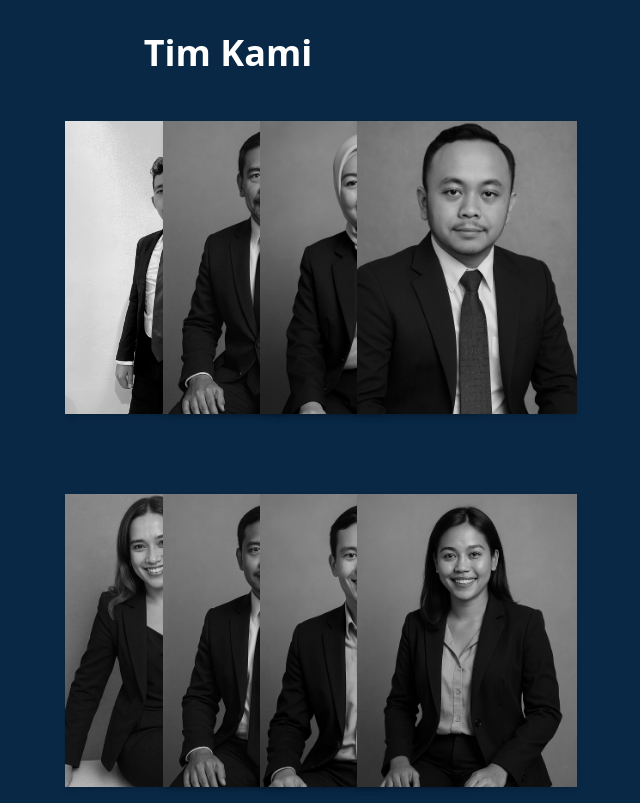
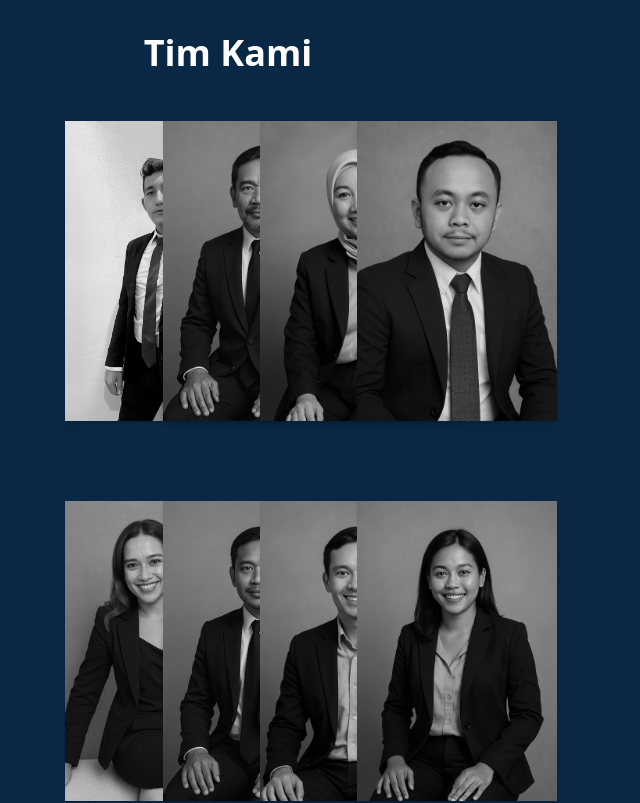
Before and after one commit to ProfAdri90/estetic-dinamis, a Next.js app: page / in a window 1280 px wide. Shown: the part 3607-4410 px from the top of the page, without its empty margins (412-1052 px from the left). Built offline with nearby package versions, Linux system fonts and the light colour scheme.

Commit message:
Update TeamCard.jsx

```diff
--- a/components/TeamCard.jsx
+++ b/components/TeamCard.jsx
@@ -6,7 +6,7 @@ export default function TeamCard({ image, name, title }) {
     <motion.div
       whileHover={{ scale: 1.05 }}
       transition={{ type: "spring", stiffness: 300, damping: 20 }}
-      className="relative w-[160px] md:w-[220px] aspect-[3/4] overflow-hidden group shadow-md hover:shadow-xl"
+      className="relative w-[140px] md:w-[200px] aspect-[2/3] overflow-hidden group shadow-md hover:shadow-xl"
     >
       <Image
         src={image}
```
